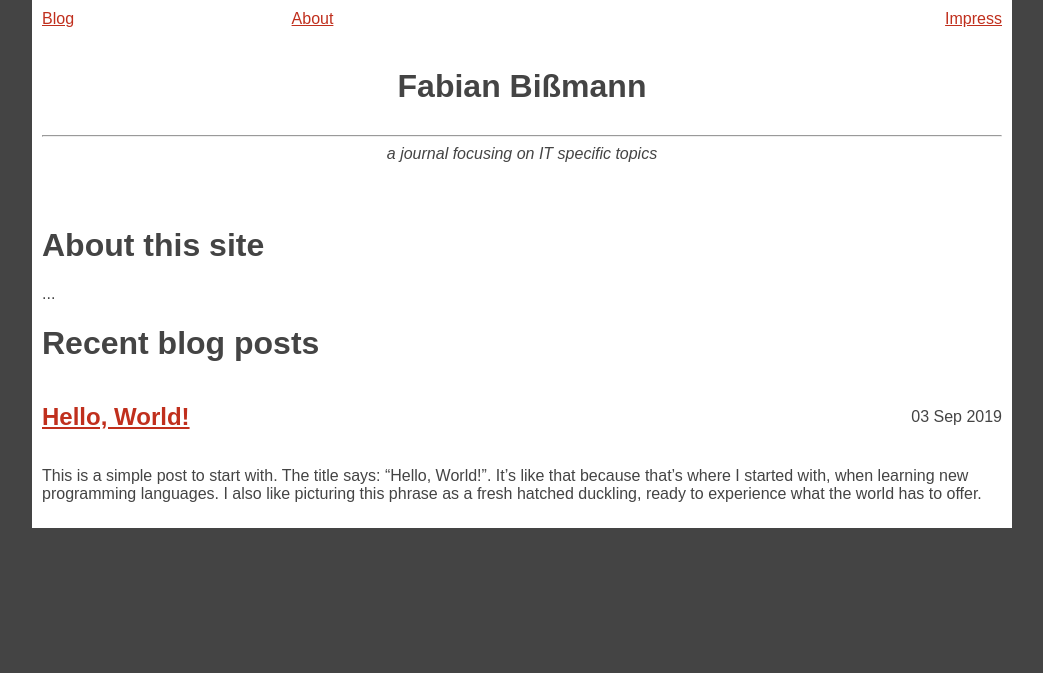
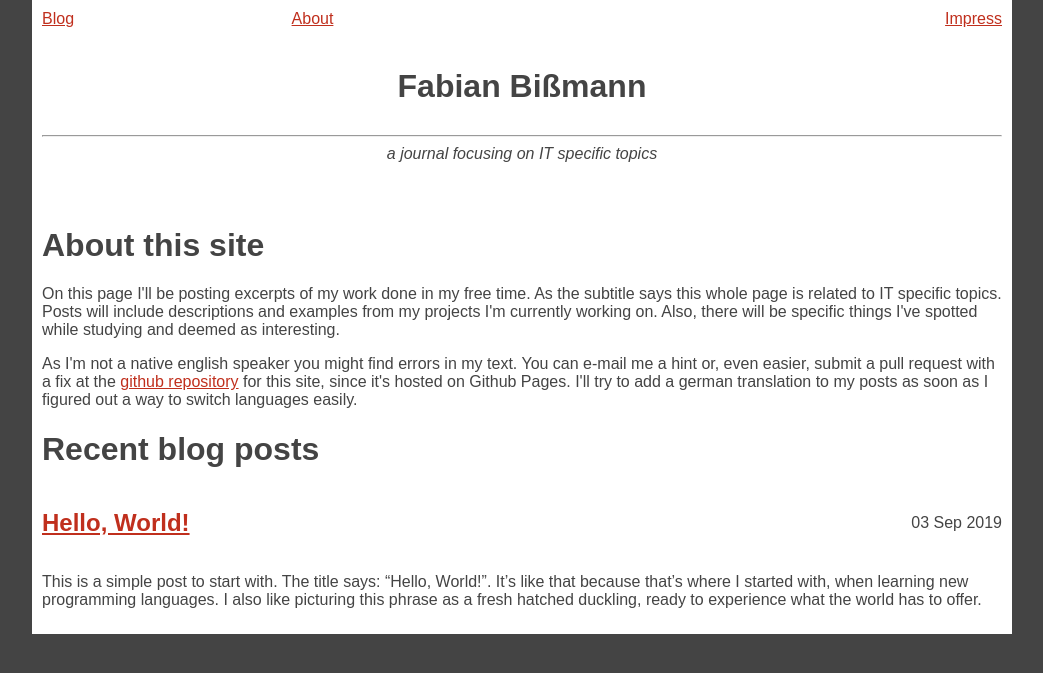
Before and after one commit to 1dollarsteak/1dollarsteak.github.io, a Jekyll site: the page built from index.html, in a window 1280 px wide. Shown: the top 673 px of the page, without its empty margins (118-1161 px from the left). Built offline with Jekyll 4.4.1, drawn with Linux system fonts in a browser that asks for light colours.

Commit message:
Add introduction text in About this site

```diff
--- a/index.html
+++ b/index.html
@@ -4,7 +4,12 @@
 <h1>
   About this site
 </h1>
-<p>...</p>
+<p>
+  On this page I'll be posting excerpts of my work done in my free time. As the subtitle says this whole page is related to IT specific topics. Posts will include descriptions and examples from my projects I'm currently working on. Also, there will be specific things I've spotted while studying and deemed as interesting.
+</p>
+<p>
+As I'm not a native english speaker you might find errors in my text. You can e-mail me a hint or, even easier, submit a pull request with a fix at the <a href="https://github.com/1dollarsteak/1dollarsteak.github.io">github repository</a> for this site, since it's hosted on Github Pages. I'll try to add a german translation to my posts as soon as I figured out a way to switch languages easily.
+</p>
 <h1>
   Recent blog posts
 </h1>
```
